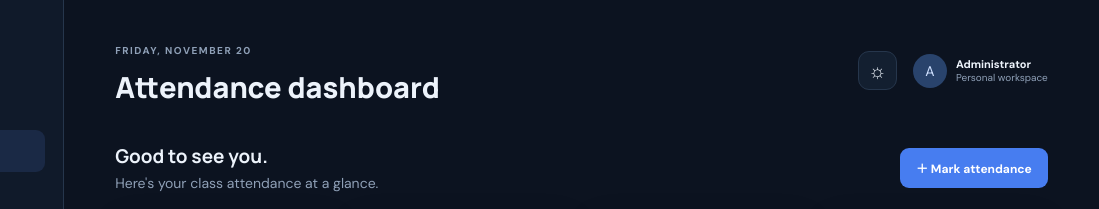
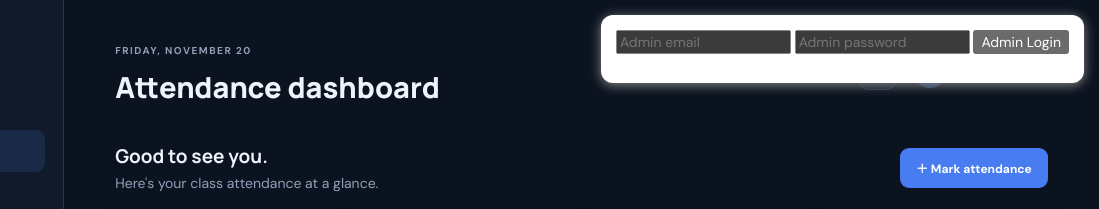
Before and after one commit to Mullaivarman29/attendance-tracker, a plain HTML site: page index.html in a window 1280 px wide. Shown: the top 209 px of the page, 181-1280 px from the left. Drawn offline with Linux system fonts and the light colour scheme.

Commit message:
Update index.html

```diff
--- a/index.html
+++ b/index.html
@@ -8,6 +8,17 @@
   <link rel="stylesheet" href="style.css">
 </head>
 <body>
+  <div id="adminLogin" style="
+  position:fixed; top:15px; right:15px; z-index:9999;
+  background:white; padding:15px; border-radius:12px;
+  box-shadow:0 2px 12px #888;
+">
+  <input id="adminEmail" type="email" placeholder="Admin email">
+  <input id="adminPassword" type="password" placeholder="Admin password">
+  <button id="loginBtn">Admin Login</button>
+  <button id="logoutBtn" style="display:none;">Logout</button>
+  <p id="authMessage"></p>
+</div>
   <div class="app-shell">
     <aside class="sidebar">
       <a class="brand" href="#">
```
